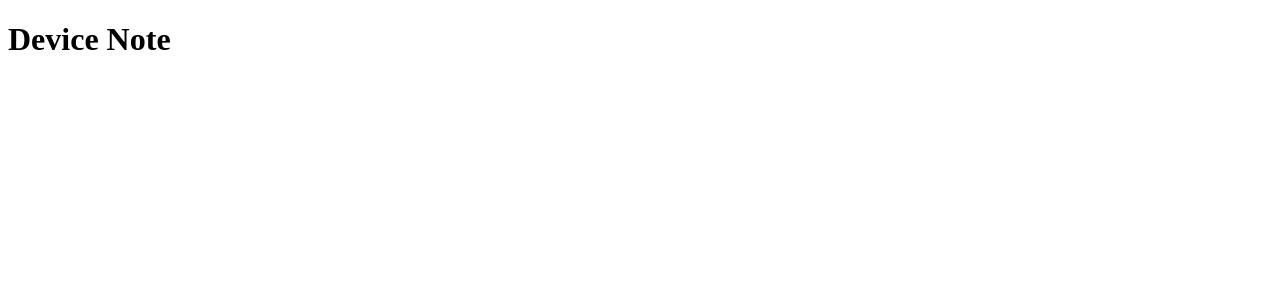
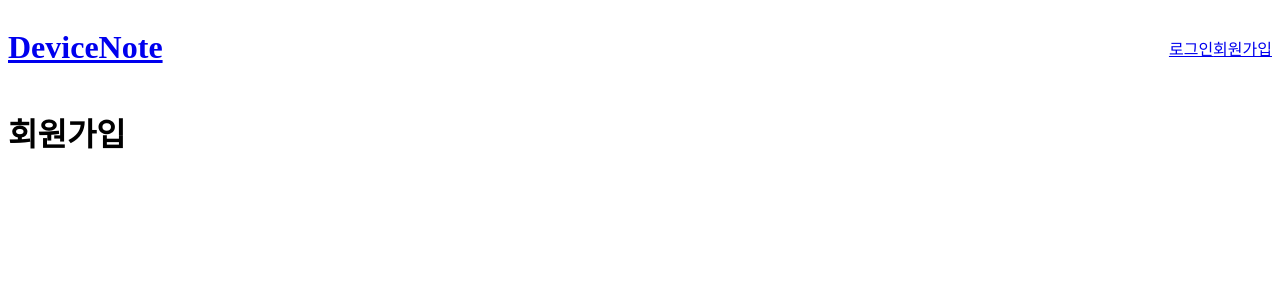
Before and after one commit to device-note/device-note-web, a React (Create React App) app: page /signup in a window 1280 px wide. Before the commit this address had no page. Shown: the top 300 px of the page. Built offline with nearby package versions, Linux system fonts and the light colour scheme.

Commit message:
feat: 간단한 라우터 구조 추가

```diff
--- a/src/App.tsx
+++ b/src/App.tsx
@@ -1,12 +1,7 @@
 import AppRouter from './routers';
 
 function App() {
-  return (
-    <div>
-      <h1>Device Note</h1>
-      <AppRouter />
-    </div>
-  );
+  return <AppRouter />;
 }
 
 export default App;
--- /dev/null
+++ b/src/components/organisms/Header/index.tsx
@@ -0,0 +1,19 @@
+import { Link } from 'react-router-dom';
+
+import * as S from './styles';
+
+function Header(): React.ReactElement {
+  return (
+    <S.Container>
+      <Link to={'/'}>
+        <h1>DeviceNote</h1>
+      </Link>
+      <nav>
+        <Link to={'/login'}>로그인</Link>
+        <Link to={'/signup'}>회원가입</Link>
+      </nav>
+    </S.Container>
+  );
+}
+
+export default Header;
--- /dev/null
+++ b/src/components/organisms/Header/styles.ts
@@ -0,0 +1,9 @@
+import styled from 'styled-components'
+
+export const Container = styled.header`
+  width: 100%;
+  display: flex;
+  flex-direction: row;
+  justify-content: space-between;
+  align-items: center;
+`
--- a/src/pages/Home/index.tsx
+++ b/src/pages/Home/index.tsx
@@ -1,7 +1,7 @@
 function Home(): JSX.Element {
   return (
     <div>
-      <h1>Home</h1>
+      <h1>홈</h1>
     </div>
   );
 }
--- /dev/null
+++ b/src/pages/Login/index.tsx
@@ -0,0 +1,9 @@
+function Login(): JSX.Element {
+  return (
+    <div>
+      <h1>로그인</h1>
+    </div>
+  );
+}
+
+export default Login;
--- /dev/null
+++ b/src/pages/Signup/index.tsx
@@ -0,0 +1,9 @@
+function Signup(): JSX.Element {
+  return (
+    <div>
+      <h1>회원가입</h1>
+    </div>
+  );
+}
+
+export default Signup;
--- /dev/null
+++ b/src/routers/PrivateRouter.tsx
@@ -0,0 +1,13 @@
+import { Route, Routes } from 'react-router';
+
+import Home from '@pages/Home';
+
+function PrivateRouter(): React.ReactElement {
+  return (
+    <Routes>
+      <Route index={true} element={<Home />} />
+    </Routes>
+  );
+}
+
+export default PrivateRouter;
--- /dev/null
+++ b/src/routers/PublicRouter.tsx
@@ -0,0 +1,17 @@
+import { Route, Routes } from 'react-router';
+
+import Home from '@pages/Home';
+import Login from '@pages/Login';
+import Signup from '@pages/Signup';
+
+function PublicRouter(): React.ReactElement {
+  return (
+    <Routes>
+      <Route index={true} element={<Home />} />
+      <Route path="/login" element={<Login />} />
+      <Route path="/signup" element={<Signup />} />
+    </Routes>
+  );
+}
+
+export default PublicRouter;
--- a/src/routers/index.tsx
+++ b/src/routers/index.tsx
@@ -1,12 +1,15 @@
-import { Route, Routes } from 'react-router';
+import Header from '@components/organisms/Header';
+import PrivateRouter from './PrivateRouter';
+import PublicRouter from './PublicRouter';
 
-import Home from '@pages/Home';
+const isLoggedIn = false;
 
 function AppRouter(): React.ReactElement {
   return (
-    <Routes>
-      <Route path="/" element={<Home />} />
-    </Routes>
+    <>
+      <Header />
+      {isLoggedIn ? <PrivateRouter /> : <PublicRouter />}
+    </>
   );
 }
 
```
